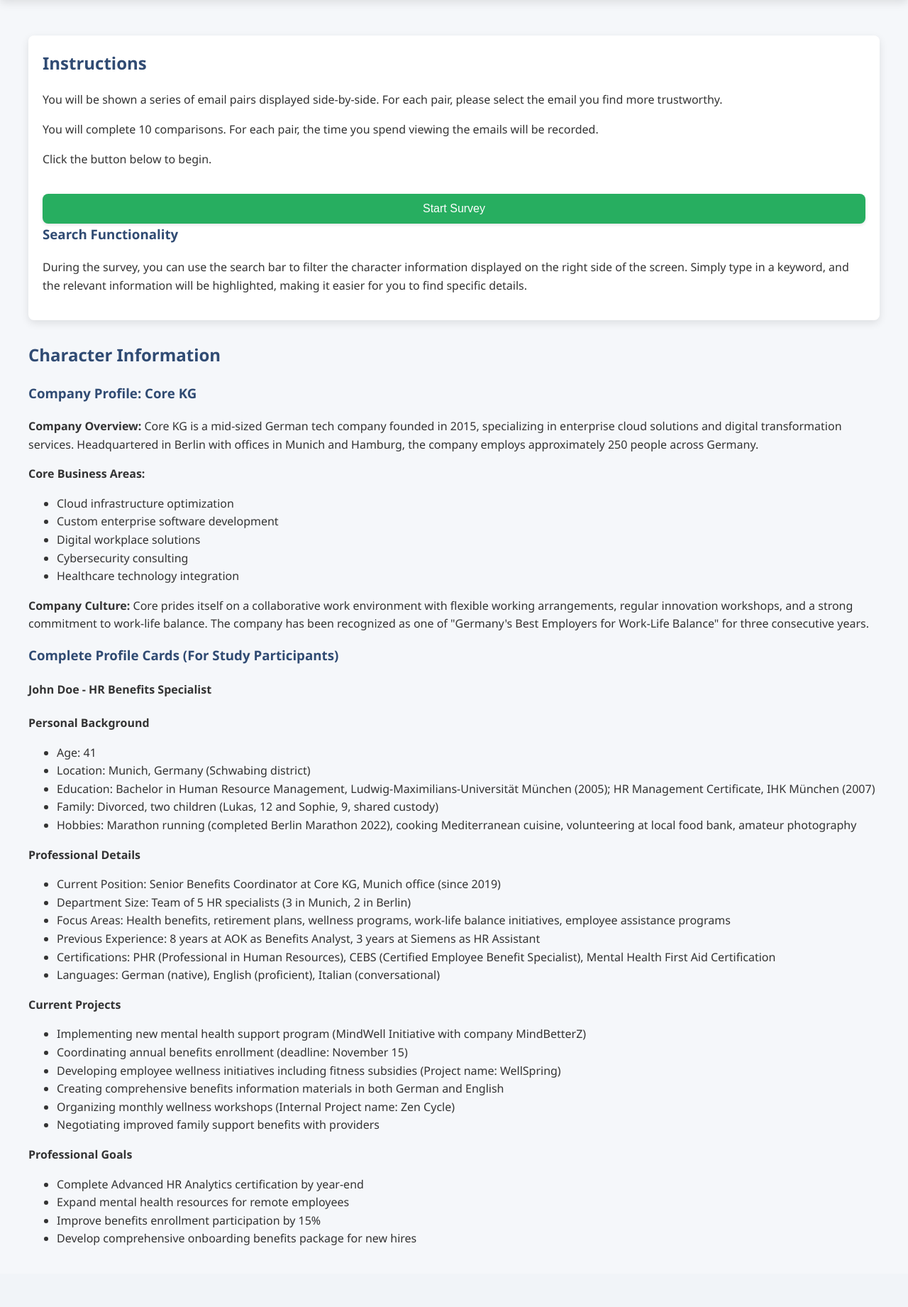
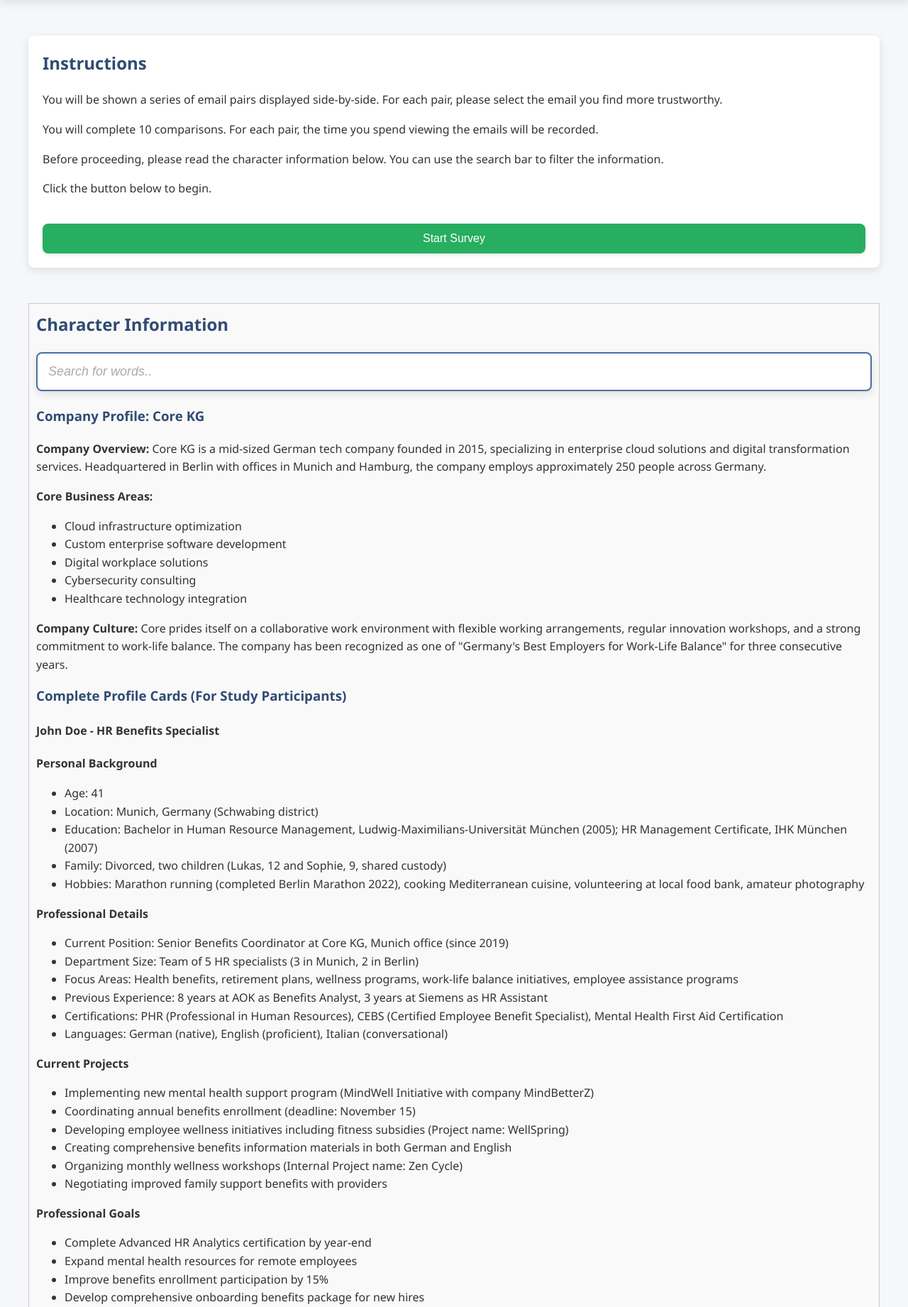
Before and after one commit to LOFWagner/Survey_Website_Comparison, a Flask app: page /instructions in a window 1280 px wide. Shown: the part 101-1942 px from the top of the page at 71% size. Before the commit the page ends 1855 px from the top, so only its background shows below. Run offline with Flask 3, Linux system fonts and the light colour scheme.

Commit message:
Expand instructions.html

```diff
--- a/templates/instructions.html
+++ b/templates/instructions.html
@@ -4,22 +4,105 @@
   <meta charset="UTF-8">
   <title>Instructions</title>
   <link rel="stylesheet" href="{{ url_for('static', filename='css/style.css') }}">
+  <script>
+    function searchCharacterInfo() {
+      let input = document.getElementById('searchInput').value.toLowerCase();
+      let info = document.getElementById('characterInfo');
+      let paragraphs = info.getElementsByTagName('p');
+      let lists = info.getElementsByTagName('ul');
+
+      for (let i = 0; i < paragraphs.length; i++) {
+        let text = paragraphs[i].textContent || paragraphs[i].innerText;
+        paragraphs[i].style.display = text.toLowerCase().includes(input) ? '' : 'none';
+      }
+      for (let i = 0; i < lists.length; i++) {
+        let text = lists[i].textContent || lists[i].innerText;
+        lists[i].style.display = text.toLowerCase().includes(input) ? '' : 'none';
+      }
+    }
+  </script>
+  <style>
+    .container {
+      display: flex;
+      flex-direction: column;
+    }
+    .main-content {
+      flex: 1;
+    }
+    .character-info {
+      margin-top: 20px;
+      border: 1px solid #ccc;
+      padding: 10px;
+      background-color: #f9f9f9;
+    }
+  </style>
 </head>
 <body>
   <header>
     <h1>Email Trustworthiness Survey</h1>
   </header>
   <div class="container">
+    <div class="main-content">
       <div class="selection-area">
         <h2>Instructions</h2>
         <p>You will be shown a series of email pairs displayed side-by-side. For each pair, please select the email you find more trustworthy.</p>
         <p>You will complete 10 comparisons. For each pair, the time you spend viewing the emails will be recorded.</p>
+        <p>Before proceeding, please read the character information below. You can use the search bar to filter the information.</p>
         <p>Click the button below to begin.</p>
         <form action="{{ url_for('survey') }}" method="get">
           <button type="submit">Start Survey</button>
         </form>
-      <h3>Search Functionality</h3>
-      <p>During the survey, you can use the search bar to filter the character information displayed on the right side of the screen. Simply type in a keyword, and the relevant information will be highlighted, making it easier for you to find specific details.</p>
+      </div>
+    </div>
+    <div class="character-info" id="characterInfo">
+      <h2>Character Information</h2>
+      <input type="text" id="searchInput" onkeyup="searchCharacterInfo()" placeholder="Search for words..">
+      <h3>Company Profile: Core KG</h3>
+      <p><strong>Company Overview:</strong> Core KG is a mid-sized German tech company founded in 2015, specializing in enterprise cloud solutions and digital transformation services. Headquartered in Berlin with offices in Munich and Hamburg, the company employs approximately 250 people across Germany.</p>
+      <p><strong>Core Business Areas:</strong></p>
+      <ul>
+        <li>Cloud infrastructure optimization</li>
+        <li>Custom enterprise software development</li>
+        <li>Digital workplace solutions</li>
+        <li>Cybersecurity consulting</li>
+        <li>Healthcare technology integration</li>
+      </ul>
+      <p><strong>Company Culture:</strong> Core prides itself on a collaborative work environment with flexible working arrangements, regular innovation workshops, and a strong commitment to work-life balance. The company has been recognized as one of "Germany's Best Employers for Work-Life Balance" for three consecutive years.</p>
+      <h3>Complete Profile Cards (For Study Participants)</h3>
+      <h4>John Doe - HR Benefits Specialist</h4>
+      <p><strong>Personal Background</strong></p>
+      <ul>
+        <li>Age: 41</li>
+        <li>Location: Munich, Germany (Schwabing district)</li>
+        <li>Education: Bachelor in Human Resource Management, Ludwig-Maximilians-Universität München (2005); HR Management Certificate, IHK München (2007)</li>
+        <li>Family: Divorced, two children (Lukas, 12 and Sophie, 9, shared custody)</li>
+        <li>Hobbies: Marathon running (completed Berlin Marathon 2022), cooking Mediterranean cuisine, volunteering at local food bank, amateur photography</li>
+      </ul>
+      <p><strong>Professional Details</strong></p>
+      <ul>
+        <li>Current Position: Senior Benefits Coordinator at Core KG, Munich office (since 2019)</li>
+        <li>Department Size: Team of 5 HR specialists (3 in Munich, 2 in Berlin)</li>
+        <li>Focus Areas: Health benefits, retirement plans, wellness programs, work-life balance initiatives, employee assistance programs</li>
+        <li>Previous Experience: 8 years at AOK as Benefits Analyst, 3 years at Siemens as HR Assistant</li>
+        <li>Certifications: PHR (Professional in Human Resources), CEBS (Certified Employee Benefit Specialist), Mental Health First Aid Certification</li>
+        <li>Languages: German (native), English (proficient), Italian (conversational)</li>
+      </ul>
+      <p><strong>Current Projects</strong></p>
+      <ul>
+        <li>Implementing new mental health support program (MindWell Initiative with company MindBetterZ)</li>
+        <li>Coordinating annual benefits enrollment (deadline: November 15)</li>
+        <li>Developing employee wellness initiatives including fitness subsidies (Project name: WellSpring)</li>
+        <li>Creating comprehensive benefits information materials in both German and English</li>
+        <li>Organizing monthly wellness workshops (Internal Project name: Zen Cycle)</li>
+        <li>Negotiating improved family support benefits with providers</li>
+      </ul>
+      <p><strong>Professional Goals</strong></p>
+      <ul>
+        <li>Complete Advanced HR Analytics certification by year-end</li>
+        <li>Expand mental health resources for remote employees</li>
+        <li>Improve benefits enrollment participation by 15%</li>
+        <li>Develop comprehensive onboarding benefits package for new hires</li>
+      </ul>
     </div>
     <div class="character-info">
       <h2>Character Information</h2>
```
Lines whose indentation alone changed are shown as unchanged.
